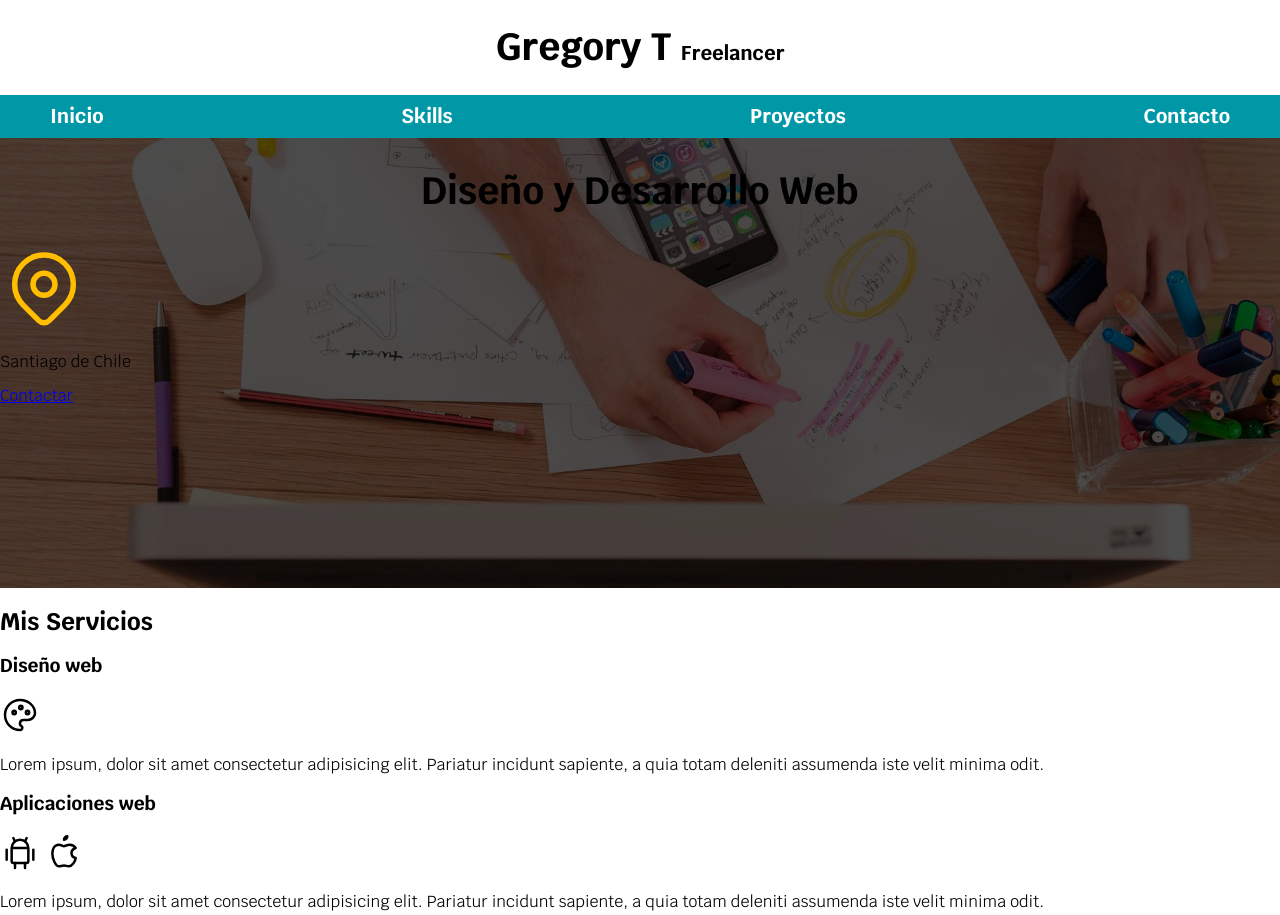
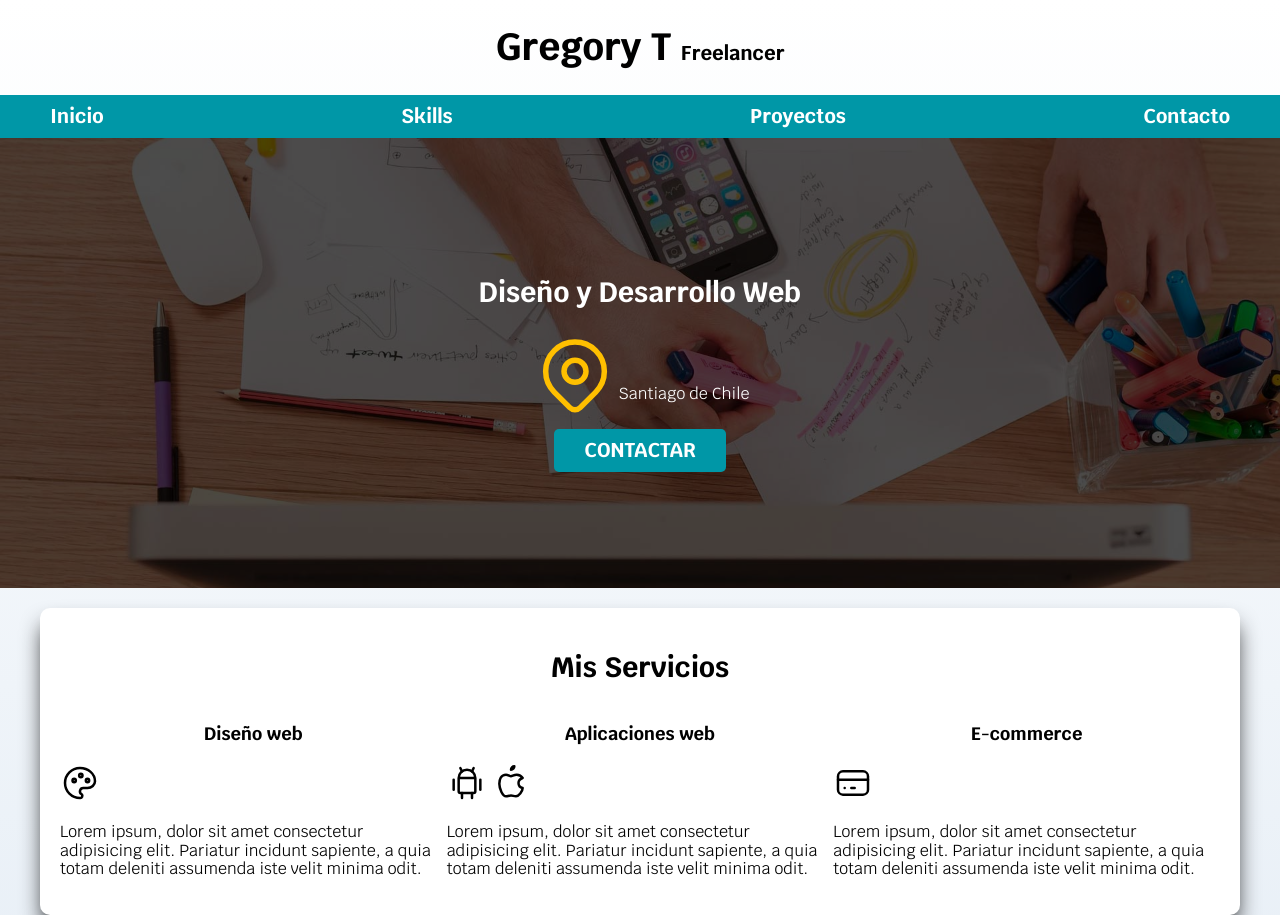
Before and after one commit to Gregoritc/Portafolioudemy, a plain HTML site: page index.html in a window 1280 px wide. Shown: the top 915 px of the page. Drawn offline with Linux system fonts and the light colour scheme.

Commit message:
proyecto

```diff
--- a/index.html
+++ b/index.html
@@ -32,22 +32,25 @@
 
     <section class="hero">
         <div class="contenido-hero">
-            <h2 class="titulo">Diseño y Desarrollo Web</h2>
-            <svg xmlns="http://www.w3.org/2000/svg" class="icon icon-tabler icon-tabler-map-pin" width="88" height="88"
-                viewBox="0 0 24 24" stroke-width="1.5" stroke="#ffbf00" fill="none" stroke-linecap="round"
-                stroke-linejoin="round">
+            <h2>Diseño y Desarrollo Web</h2>
+            <div class="ubicacion">
+                <svg xmlns="http://www.w3.org/2000/svg" class="icon icon-tabler icon-tabler-map-pin" width="88"
+                    height="88" viewBox="0 0 24 24" stroke-width="1.5" stroke="#ffbf00" fill="none"
+                    stroke-linecap="round" stroke-linejoin="round">
                     <path stroke="none" d="M0 0h24v24H0z" fill="none" />
                     <path d="M9 11a3 3 0 1 0 6 0a3 3 0 0 0 -6 0" />
                     <path d="M17.657 16.657l-4.243 4.243a2 2 0 0 1 -2.827 0l-4.244 -4.243a8 8 0 1 1 11.314 0z" />
                 </svg>
                 <p>Santiago de Chile</p>
-            <a href="#">Contactar</a>
+            </div><!--.contenido-hero-->
+            <a class="boton" href="#">Contactar</a>
         </div>
     </section>
 
-    <main>
+    <main class="contenedor sombra">
         <h2>Mis Servicios</h2>
 
+        <div class="servicios">
             <section>
                 <h3>Diseño web</h3>
                 <p>
@@ -69,8 +72,8 @@
             <section>
                 <h3>Aplicaciones web</h3>
                 <svg xmlns="http://www.w3.org/2000/svg" class="icon icon-tabler icon-tabler-brand-android" width="40"
-                height="40" viewBox="0 0 24 24" stroke-width="1.5" stroke="#000000" fill="none" stroke-linecap="round"
-                stroke-linejoin="round">
+                    height="40" viewBox="0 0 24 24" stroke-width="1.5" stroke="#000000" fill="none"
+                    stroke-linecap="round" stroke-linejoin="round">
                     <path stroke="none" d="M0 0h24v24H0z" fill="none" />
                     <path d="M4 10l0 6" />
                     <path d="M20 10l0 6" />
@@ -81,8 +84,8 @@
                     <path d="M15 18l0 3" />
                 </svg>
                 <svg xmlns="http://www.w3.org/2000/svg" class="icon icon-tabler icon-tabler-brand-apple" width="40"
-                height="40" viewBox="0 0 24 24" stroke-width="1.5" stroke="#000000" fill="none" stroke-linecap="round"
-                stroke-linejoin="round">
+                    height="40" viewBox="0 0 24 24" stroke-width="1.5" stroke="#000000" fill="none"
+                    stroke-linecap="round" stroke-linejoin="round">
                     <path stroke="none" d="M0 0h24v24H0z" fill="none" />
                     <path
                         d="M9 7c-3 0 -4 3 -4 5.5c0 3 2 7.5 4 7.5c1.088 -.046 1.679 -.5 3 -.5c1.312 0 1.5 .5 3 .5s4 -3 4 -5c-.028 -.01 -2.472 -.403 -2.5 -3c-.019 -2.17 2.416 -2.954 2.5 -3c-1.023 -1.492 -2.951 -1.963 -3.5 -2c-1.433 -.111 -2.83 1 -3.5 1c-.68 0 -1.9 -1 -3 -1z" />
@@ -96,8 +99,8 @@
             <section>
                 <h3>E-commerce</h3>
                 <svg xmlns="http://www.w3.org/2000/svg" class="icon icon-tabler icon-tabler-credit-card" width="40"
-                height="40" viewBox="0 0 24 24" stroke-width="1.5" stroke="#000000" fill="none" stroke-linecap="round"
-                stroke-linejoin="round">
+                    height="40" viewBox="0 0 24 24" stroke-width="1.5" stroke="#000000" fill="none"
+                    stroke-linecap="round" stroke-linejoin="round">
                     <path stroke="none" d="M0 0h24v24H0z" fill="none" />
                     <path d="M3 5m0 3a3 3 0 0 1 3 -3h12a3 3 0 0 1 3 3v8a3 3 0 0 1 -3 3h-12a3 3 0 0 1 -3 -3z" />
                     <path d="M3 10l18 0" />
@@ -107,6 +110,7 @@
                 <p>Lorem ipsum, dolor sit amet consectetur adipisicing elit. Pariatur incidunt sapiente, a quia totam
                     deleniti assumenda iste velit minima odit.</p>
             </section>
+        </div> <!-- .servicios-->
 
     </main>
 
--- a/style.css
+++ b/style.css
@@ -4,7 +4,9 @@
     --primario: #ffc107;
     --secundario: #0097a7;
     --gris: #757575;
+    --grisClaro: #dfe9f3;
 }
+/*==== GLOBALES===*/
 
 html {
     font-size: 62.5%;
@@ -18,23 +20,67 @@ body {
     font-size: 16px; /* 1rem = 10px */
     font-family: 'Gloria Hallelujah', cursive;
     font-family: 'Krub', sans-serif;
+    background-image: linear-gradient(to top, var(--grisClaro) 0%, var(--blanco) 100% );
 }
 
-.titulo {
+.contenedor {
+    max-width: 120rem;
+    margin: 0 auto;
+}
+.boton {
+    background-color: var(--secundario);
+    color: var(--blanco);
+    padding: 1rem 3rem;
+    margin-top: 1rem;
+    font-size: 2rem;
+    text-decoration: none;
+    text-transform: uppercase;
+    font-weight: 700;
+    border-radius: 0.5rem;
+    width: 90%;
     text-align: center;
+}
+@media (min-width: 768px) {
+    .boton {
+        width: auto;
+    }
+
+}
+.sombra {
+    box-shadow: 0px 14px 22px -4px rgba(0,0,0,0.89);
+    background-color: var(--blanco);
+    padding: 2rem;
+    border-radius: 1rem;
+}
+
+
+/*==== TIPOGRAFIAS =====*/
+h1 {
     font-size: 3.8rem;
+
 }
+h2 {
+    font-size: 2.8rem;
+
+}
+h3 {
+    font-size: 1.8rem;
+
+}
+h1,h2,h3 {
+    text-align: center;
+}
+/*====== TITULOS========*/
 
 .titulo span {
     font-size: 2rem;
 }
+
+/*==== VAVEGACION PRINCIPAL ======*/
 .nav-bg {
     background-color: var(--secundario);
 }
-.contenedor {
-    max-width: 120rem;
-    margin: 0 auto;
-}
+
 .navegacion-principal {
     display: flex;
     flex-direction: column;
@@ -61,16 +107,37 @@ body {
     background-color: var(--primario);
     color: var(--oscuro);
 }
+
+/*======== HERO =========*/
 .hero {
     background-image: url(img/hero.jpg);
     background-repeat: no-repeat;
     background-size: cover;
     height: 450px;
     position: relative;
+    margin-bottom: 2rem;
 }
 .contenido-hero {
     position: absolute;
     background-color: rgb(0 0 0 / 70% );
     width: 100%;
     height: 100%;
+    display: flex;
+    flex-direction: column;
+    align-items: center;
+    justify-content: center;
+    color: var(--blanco);
 }
+.ubicacion {
+    display: flex;
+    align-items: flex-end;
+}
+
+/*======SERVICIOS=========*/
+
+@media (min-width: 768px) {
+    .servicios {
+    display: grid;
+    grid-template-columns: repeat(3, 1fr);
+}
+}
```
Lines whose indentation alone changed are shown as unchanged.
